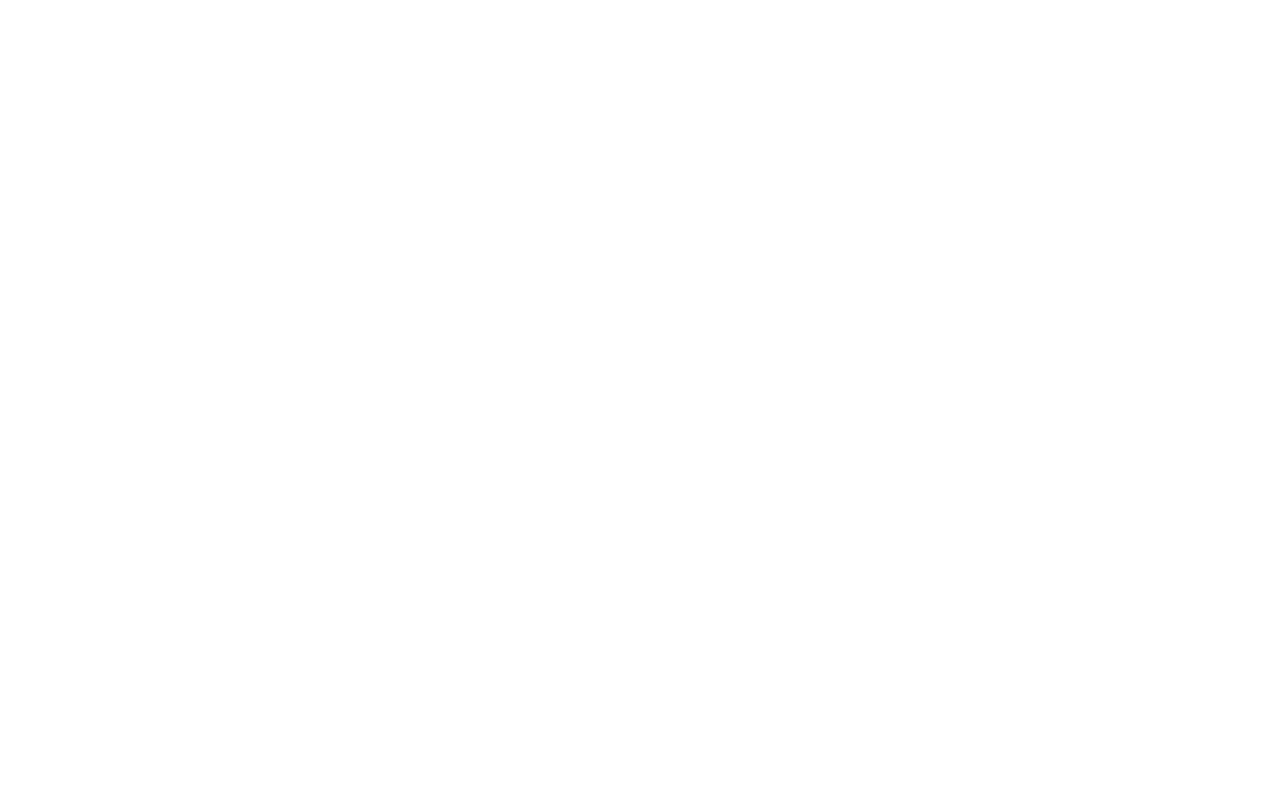
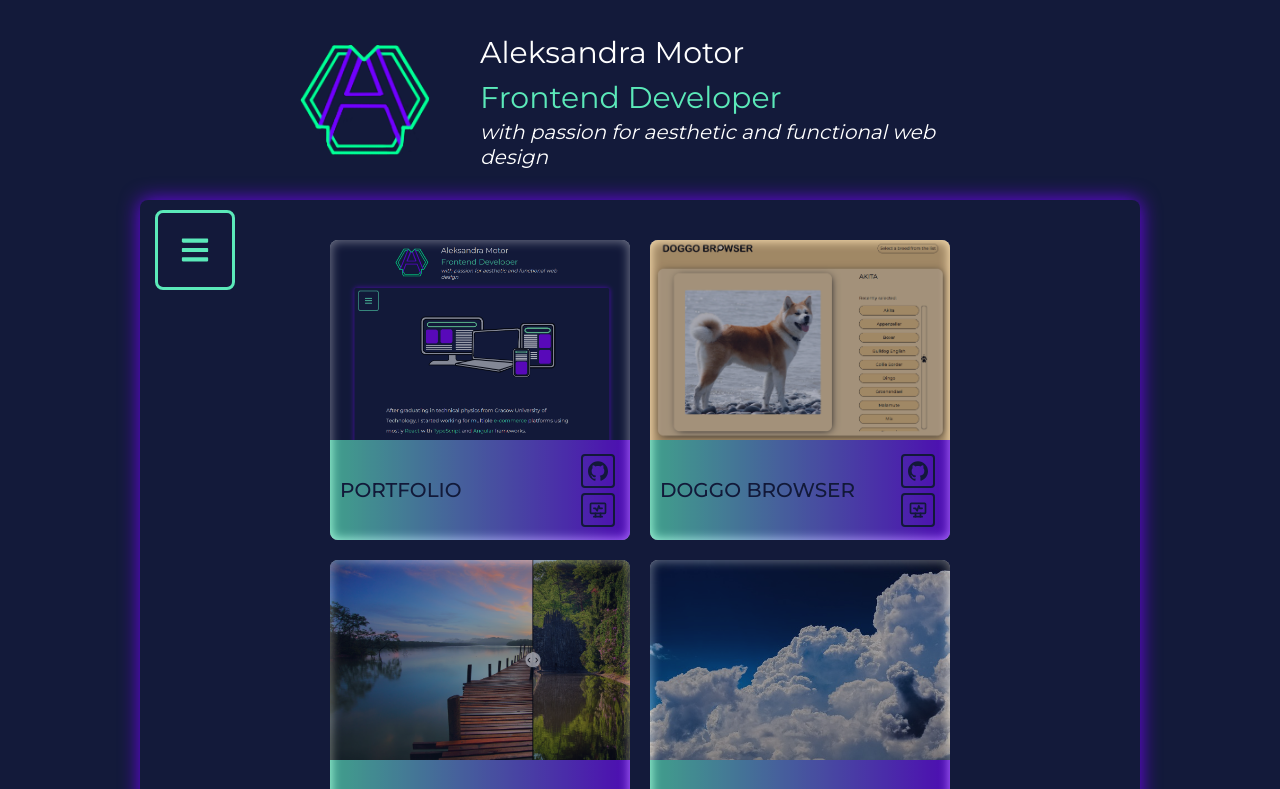
Before and after one commit to AleksandraMotor/portfolio-AM, a React app: page /projects in a window 1280 px wide. Before the commit this address had no page. Shown: the top 789 px of the page. Built offline with nearby package versions, Linux system fonts and the light colour scheme.

Commit message:
edit for mozilla

```diff
--- a/src/app/App.tsx
+++ b/src/app/App.tsx
@@ -15,20 +15,20 @@
 
               {/* Prod mode */}
 
-              <Route path='portfolio-AM/' element={<Layout />}>
+              {/* <Route path='portfolio-AM/' element={<Layout />}>
                 <Route index element={<Home />} />
                 <Route path='/portfolio-AM/skills' element={<Skills />} />
                 <Route path='/portfolio-AM/projects' element={<Projects />} />
                 <Route path='/portfolio-AM/contact' element={<Contact />} />
-              </Route>
+              </Route> */}
 
               {/* Dev mode */}
-              {/* <Route path='/' element={<Layout />}>
+              <Route path='/' element={<Layout />}>
                 <Route index element={<Home />} />
                 <Route path='skills' element={<Skills />} />
                 <Route path='projects' element={<Projects />} />
                 <Route path='contact' element={<Contact />} />
-              </Route> */}
+              </Route>
 
             </Routes>
         </BrowserRouter>
--- a/src/components/templates/card/Card.scss
+++ b/src/components/templates/card/Card.scss
@@ -73,7 +73,7 @@
         padding: toRem(15);
         overflow: hidden;
         background-color: $bg_color;
-        opacity: 0.8;
+        box-shadow: inset 0px 0px 8px 0px $color_light;
 
         &__top {
             border-radius: toRem(8);
```
Also changed, not shown: src/components/sidebar/SidebarData.tsx (+8 -8 lines).
